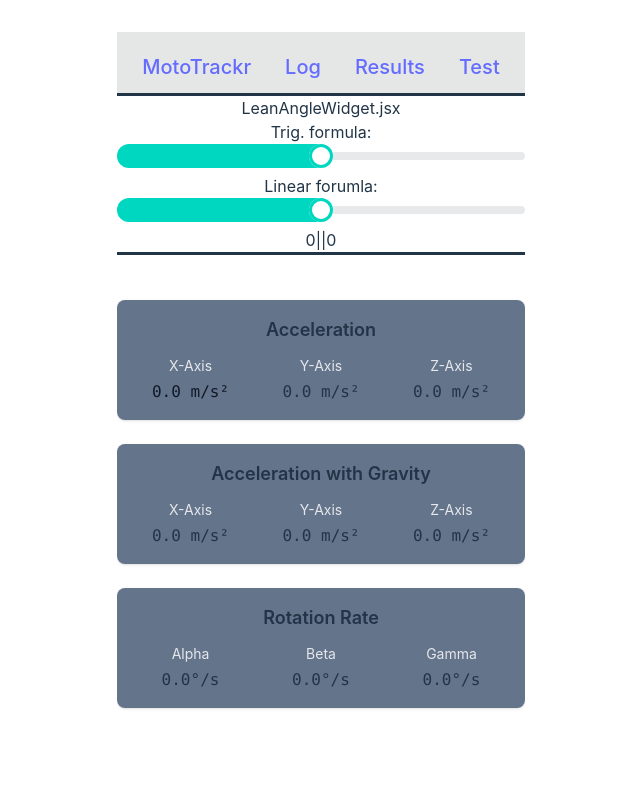
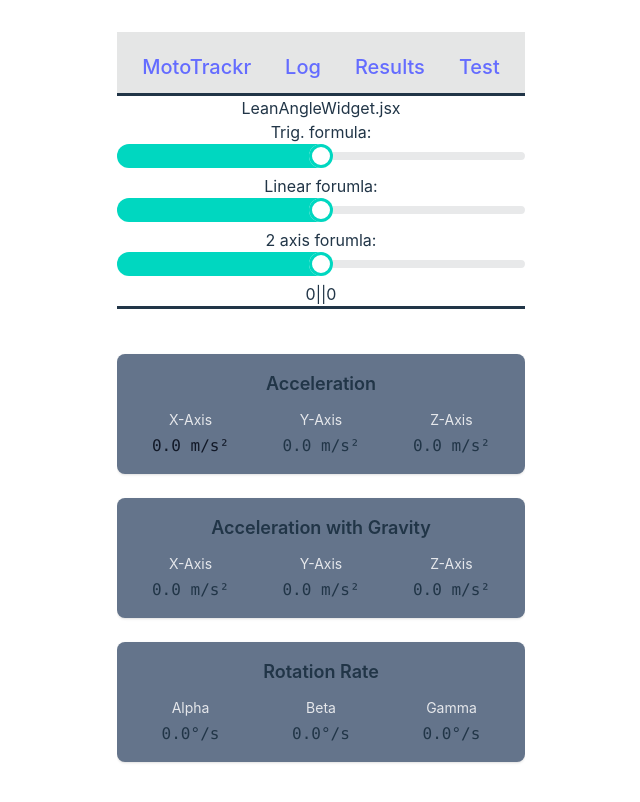
Before and after one commit to jking100/mototrackr, a React (Vite) app: page /log in a window 1280 px wide. Shown: the top 802 px of the page, without its empty margins (319-959 px from the left). Built offline with nearby package versions, Linux system fonts and the light colour scheme.

Commit message:
added 2 axis tilt equation

```diff
--- a/src/components/features/leanAngle/leanAngleWidget.jsx
+++ b/src/components/features/leanAngle/leanAngleWidget.jsx
@@ -2,7 +2,8 @@
 
 //status 12/26: working tech demo of 1 axis tilt, could use somesmoothing on the rendered data
 
-//todo: work on getting multiaxis tilt running because it will be needed in real world
+//todo: brush up the 2 axis tilt, read paper to see if there is a way to do 3 axis
+//      implement smoothing on the values either on the way in or out
 //      possibly abstract tilt handling away so that we can easily call it anywhere (useful for future plans)
 
 //faroff(post first live release): create 2d map of gps tags bundled with lean angle at that time. this can be done
@@ -17,6 +18,7 @@ import { useDeviceMotion } from "../deviceMotion";
 export function LeanAngleWidget(){
     const [leanAngle, setLeanAngle] = useState(0);
     const [leanAngleLinear, setLeanAngleLinear] = useState(0);
+    const [leanAngle2Axis, setLeanAngle2Axis] = useState(0);
     const { motionData, isAvailable, permissionStatus } = useDeviceMotion();
     const lastMeasurement = useRef(0);
 
@@ -25,7 +27,7 @@ export function LeanAngleWidget(){
         //update lean angle whenever we get new motion data - throttle this
         //motion data seems to stream in at a cap of 50hz no matter what
         const elapsed = Date.now() - lastMeasurement.current;
-        if (elapsed > 1000 / 5){
+        if (elapsed > 1000 / 3){
             //alert(`updating lean angle @ ${1000/elapsed}Hz`);
             lastMeasurement.current = Date.now();
             //below is lean equation. this is assuming the y axis is primary axis
@@ -46,6 +48,12 @@ export function LeanAngleWidget(){
             setLeanAngleLinear(
                 (90/9.8) * motionData.acceleration.xGrav
             );
+
+            //2axis equation thanks to https://www.analog.com/en/resources/app-notes/an-1057.html
+            //measures differently that the ones above. this measures tilt with phone flat and y axis direction of tilt
+            setLeanAngle2Axis(
+                -Math.atan(motionData.acceleration.xGrav/motionData.acceleration.yGrav) * (180 / Math.PI)
+            );
         }
     },[motionData]);
 
@@ -57,7 +65,11 @@ export function LeanAngleWidget(){
             <br />
             <p>Linear forumla: </p>
             <input type="range" min="-90" max="90" value={leanAngleLinear} className="range range-accent" />
+            <br />
+            <p>2 axis forumla: </p>
+            <input type="range" min="-90" max="90" value={leanAngle2Axis} className="range range-accent" />
 
+            <br />
             <p>{leanAngle}||{leanAngleLinear}</p>
         </div>
     );
```
